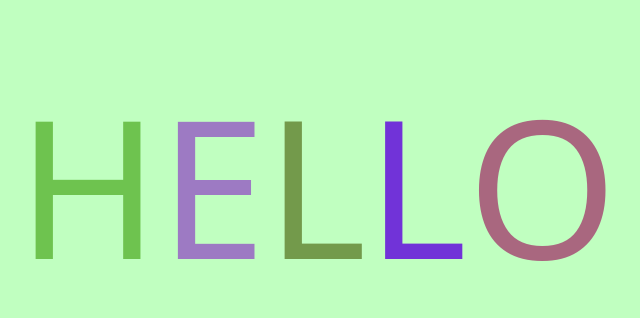
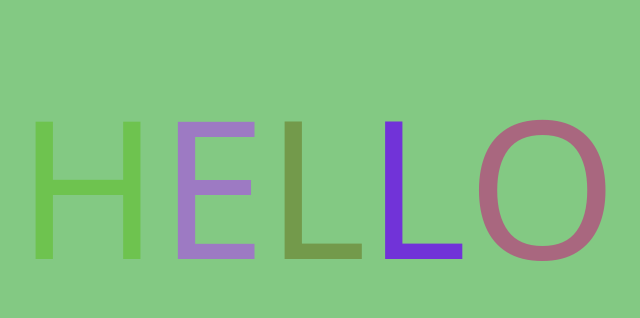
Before and after one commit to pawwwlll15/AnimatedTextGitDemo, a plain HTML site: page colors.html in a window 1280 px wide. Shown: the part 224-542 px from the top of the page, without its empty margins (323-963 px from the left). Drawn offline with Linux system fonts and the light colour scheme; a web font is replaced by a local one.

Commit message:
changed light green to a touch darker

```diff
--- a/randColors.css
+++ b/randColors.css
@@ -5,7 +5,7 @@ body{
     justify-content: center;
     align-items: center;
     height: 100vh;
-    background-color: #aaffaabb;
+    background-color: #57b657bb;
 }
 
 h1{
```
